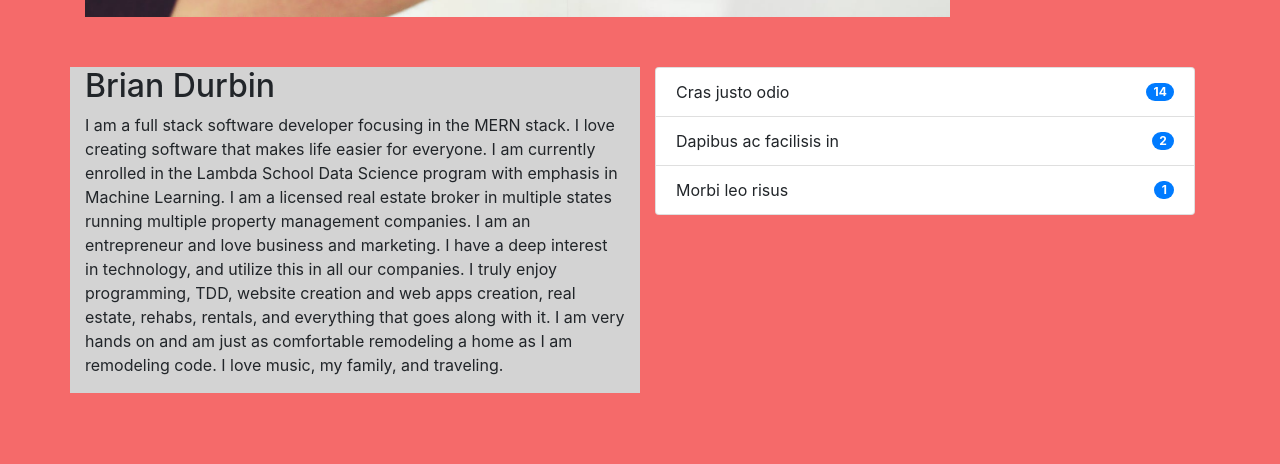
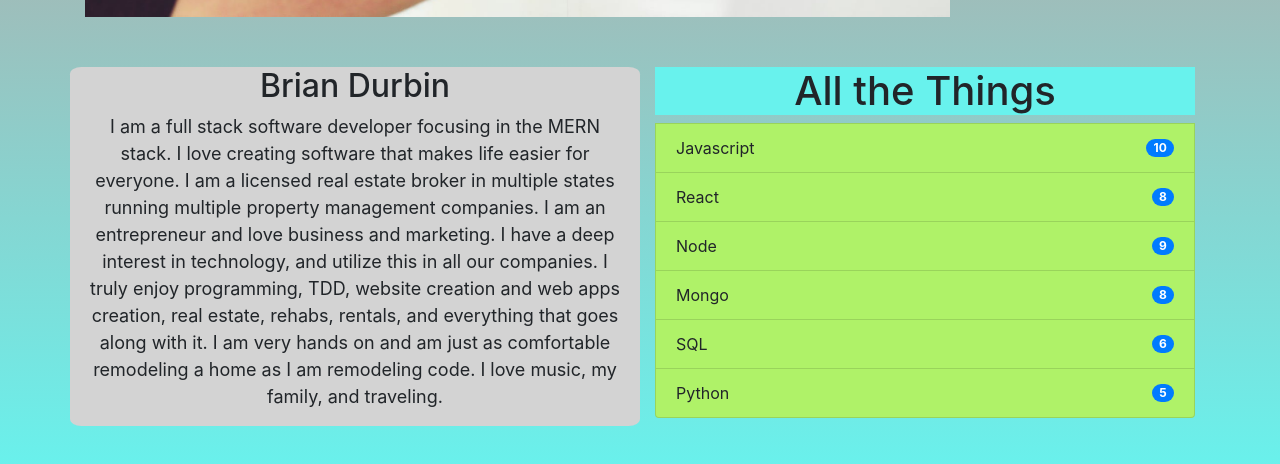
Before and after one commit to bdurbcs6/bootstrap-resume, a plain HTML site: page index.html in a window 1280 px wide. Shown: the part 774-1238 px from the top of the page. Before the commit the page ends 1167 px from the top, so only its background shows below. Drawn offline with Linux system fonts and the light colour scheme.

Commit message:
seting up framework for end of site

```diff
--- a/index.html
+++ b/index.html
@@ -17,7 +17,7 @@
 <body>
 
     <div class="container">
-      <div id="carouselExampleSlidesOnly" class="carousel slide" data-ride="carousel">
+      <div class="carousel slide" data-ride="carousel">
         <div class="carousel-inner">
           <div class="carousel-item active">
             <img class="d-block w-100" src="img/problem-solver.jpeg" alt="First slide">
@@ -42,27 +42,40 @@
           </div>
         </div>
       </div>
-      <div class="row">
+      <div class="row aboutme-row">
         <div class="col-sm-6 about-me">
           <h2>Brian Durbin</h2>
-            <p>I am a full stack software developer focusing in the MERN stack. I love creating software that makes life easier for everyone. I am currently enrolled in the Lambda School Data Science program with emphasis in Machine Learning.
+            <p>I am a full stack software developer focusing in the MERN stack. I love creating software that makes life easier for everyone.
                I am a licensed real estate broker in multiple states running multiple property management companies. I am an entrepreneur and love business and marketing. I have a deep interest in technology, and utilize this in all our companies.
                I truly enjoy programming, TDD, website creation and web apps creation, real estate, rehabs, rentals, and everything that goes along with it. I am very hands on and am just as comfortable remodeling a home as I am remodeling code. I love music, my family, and traveling.
             </p>
         </div>
         <div class="col-sm-6">
           <ul class="list-group">
+            <h1>All the Things</h1>
             <li class="list-group-item d-flex justify-content-between align-items-center">
-              Cras justo odio
-              <span class="badge badge-primary badge-pill">14</span>
+              Javascript
+              <span class="badge badge-primary badge-pill">10</span>
             </li>
             <li class="list-group-item d-flex justify-content-between align-items-center">
-              Dapibus ac facilisis in
-              <span class="badge badge-primary badge-pill">2</span>
+              React
+              <span class="badge badge-primary badge-pill">8</span>
             </li>
             <li class="list-group-item d-flex justify-content-between align-items-center">
-              Morbi leo risus
-              <span class="badge badge-primary badge-pill">1</span>
+              Node
+              <span class="badge badge-primary badge-pill">9</span>
+            </li>
+            <li class="list-group-item d-flex justify-content-between align-items-center">
+              Mongo
+              <span class="badge badge-primary badge-pill">8</span>
+            </li>
+            <li class="list-group-item d-flex justify-content-between align-items-center">
+              SQL
+              <span class="badge badge-primary badge-pill">6</span>
+            </li>
+            <li class="list-group-item d-flex justify-content-between align-items-center">
+              Python
+              <span class="badge badge-primary badge-pill">5</span>
             </li>
           </ul>
         </div>
--- a/less/index.less
+++ b/less/index.less
@@ -1,6 +1,11 @@
 // Start here!
 body {
-  background: #f56a6a
+  // background: #f56a6a
+  background: linear-gradient(180deg, #f56a6a, #68f2ed);
+}
+
+.container {
+  padding-bottom: 50px;
 }
 
 .carousel-inner {
@@ -18,9 +23,24 @@ body {
 
 .list-group {
   margin-top: 50px;
+
+  h1 {
+    text-align: center;
+    background: #68f2ed;
+  }
+}
+
+.list-group-item {
+  background: #aff268;
 }
 
 .about-me {
   background: lightgray;
   margin-top: 50px;
+  text-align: center;
+  border-radius: 2%;
+
+  p {
+    font-size: 18px;
+  }
 }
```
Also changed, not shown: css/index.css.
